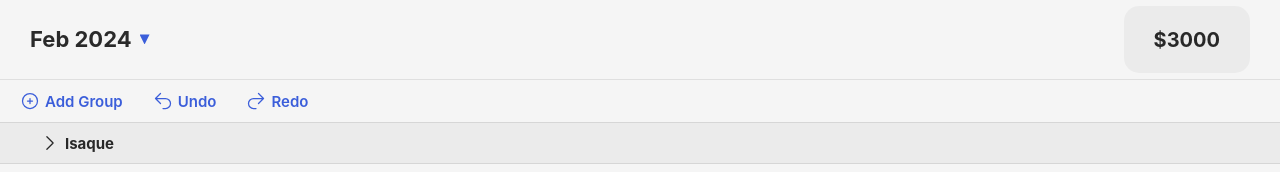
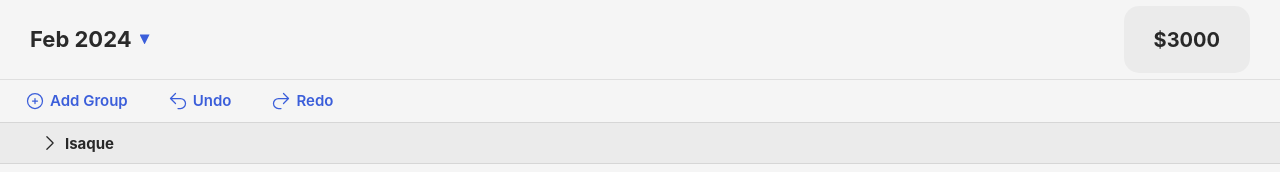
Before and after one commit to Hugo-Farias/budget-control, a React (Vite) app: page / in a window 1280 px wide. Shown: the top 172 px of the page. Built offline with nearby package versions, Linux system fonts and the light colour scheme.

Commit message:
types file created, types export

```diff
--- a/src/components/Group.scss
+++ b/src/components/Group.scss
@@ -25,8 +25,9 @@
       //&.open {
       //}
     }
-    &.open svg {
-      transform: rotate(90deg);
-    }
+  }
+
+  &.true svg {
+    transform: rotate(90deg);
   }
 }
--- a/src/components/Group.tsx
+++ b/src/components/Group.tsx
@@ -1,10 +1,17 @@
 import "./Group.scss";
 import { arrowLeftSvg } from "../resources/svg";
+import { useState } from "react";
+import { group } from "../types";
 
-const Group = function () {
+const Group = function (props: group) {
+  const [open, setOpen] = useState(props.openInitial);
+
   return (
-    <div className="group">
-      <div className="title">{arrowLeftSvg}Isaque</div>
+    <div className={`group ${open}`} onClick={() => setOpen((prev) => !prev)}>
+      <div className="title">
+        {arrowLeftSvg}
+        {props.title}
+      </div>
     </div>
   );
 };
--- a/src/components/List.scss
+++ b/src/components/List.scss
@@ -12,15 +12,27 @@
     padding-inline: 2rem;
     //background-color: blue;
     height: $size-list;
+    overflow: hidden;
 
     & > span {
+      transition: background-color 0.2s ease-in-out;
       cursor: pointer;
       display: flex;
       align-items: center;
+      height: 90%;
+      padding-inline: 0.5rem;
+      border-radius: 0.5rem;
+      //background-color: red;
+
       & > svg {
         margin-right: 0.5rem;
         height: 2rem;
       }
+
+      &:hover,
+      &:active {
+        background-color: $color-background;
+      }
     }
   }
 }
--- a/src/components/List.tsx
+++ b/src/components/List.tsx
@@ -11,7 +11,7 @@ const List = function () {
         <span className="redo">{forwardSvg} Redo</span>
       </div>
       <div className="groups">
-        <Group />
+        <Group openInitial={false} title={"Isaque"} />
       </div>
     </div>
   );
--- /dev/null
+++ b/src/types.ts
@@ -0,0 +1,11 @@
+export type group = {
+  openInitial: boolean;
+  title: string;
+  children?: groupChild;
+};
+
+export type groupChild = {
+  title: string;
+  amount: number;
+  expiration: Date;
+};
```
